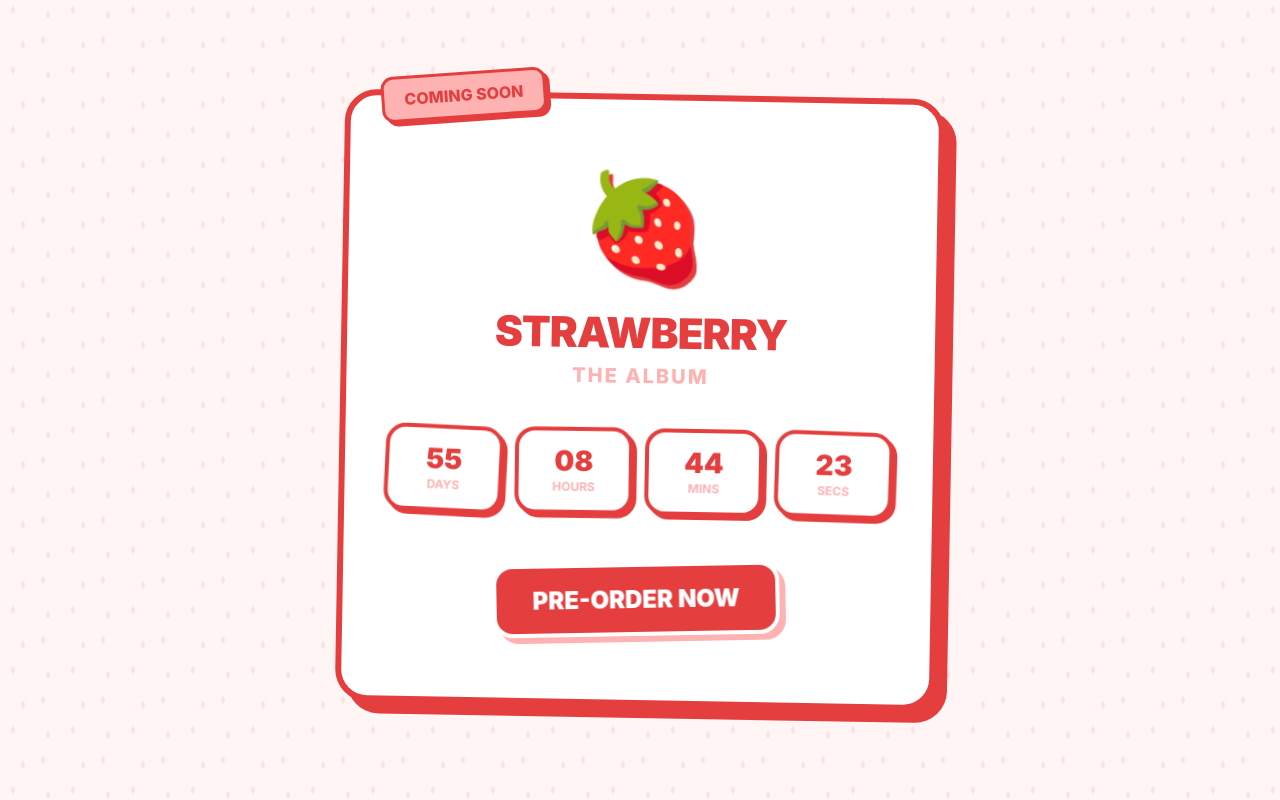
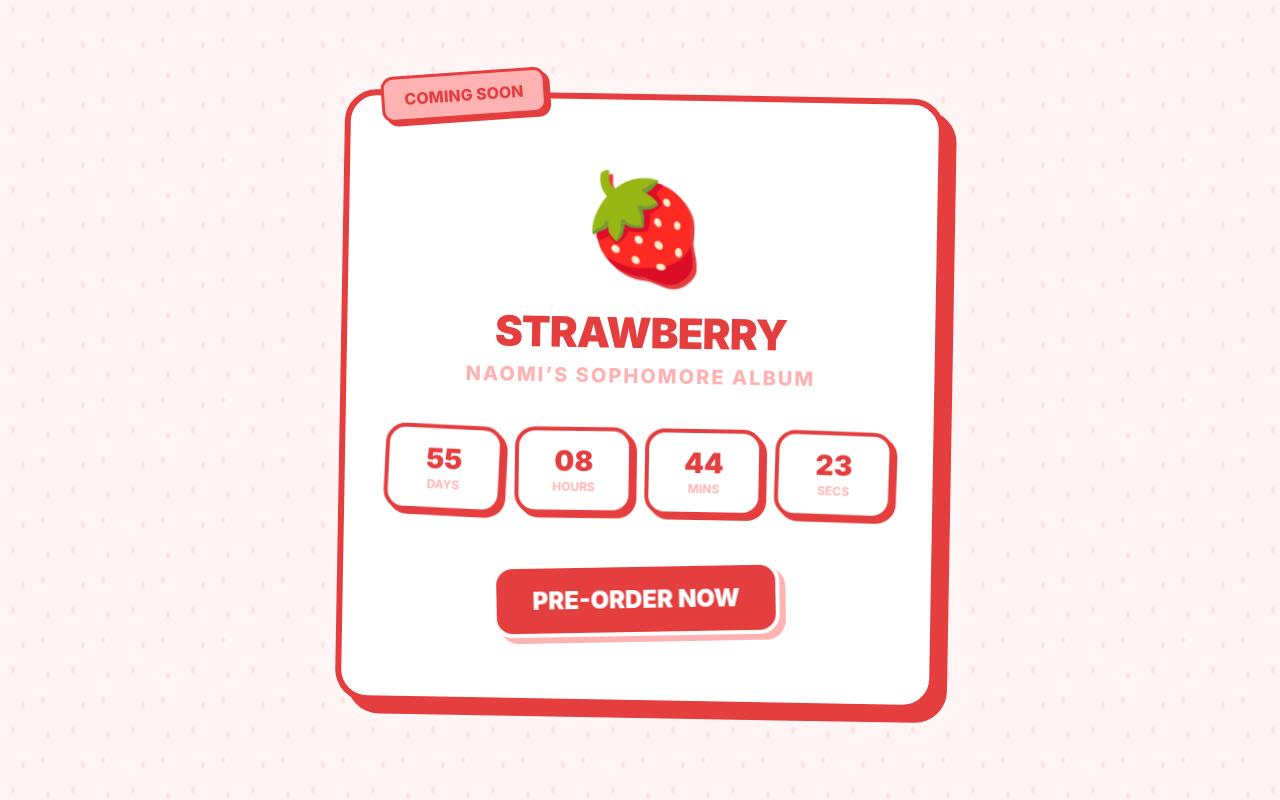
Before and after one commit to jespermhl/naomijonhq, a Next.js app: page /strawberry-countdown in a window 1280 px wide. Built offline with nearby package versions, Linux system fonts and the light colour scheme.

Commit message:
feat: add link to pre-order button

```diff
--- a/app/strawberry-countdown/page.tsx
+++ b/app/strawberry-countdown/page.tsx
@@ -67,7 +67,6 @@ export default function StrawberryCountdownPage() {
                 position: 'relative',
                 zIndex: 10
             }}>
-                {/* Decorative Sticker Detail */}
                 <div className="soon-sticker" style={{
                     position: 'absolute',
                     top: '-25px',
@@ -113,7 +112,7 @@ export default function StrawberryCountdownPage() {
                     textTransform: 'uppercase',
                     letterSpacing: '0.1em'
                 }}>
-                    The Album
+                    Naomi’s Sophomore Album
                 </p>
 
                 {!isFinished ? (
@@ -141,7 +140,7 @@ export default function StrawberryCountdownPage() {
                 )}
 
                 <a
-                    href="#"
+                    href={isFinished ? '#' : 'https://releeze.com/products/strawberry-album'}
                     className="cta-btn"
                     style={{
                         display: 'inline-block',
```
